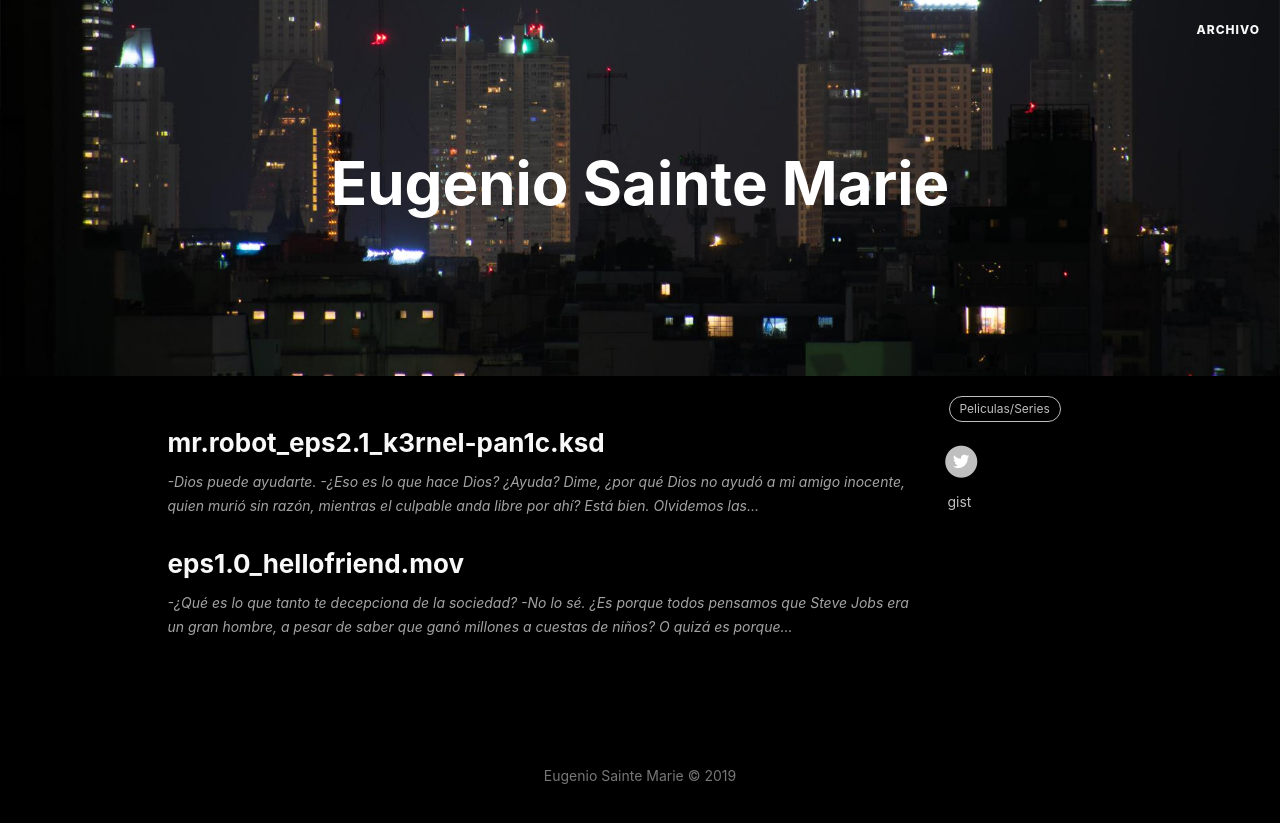
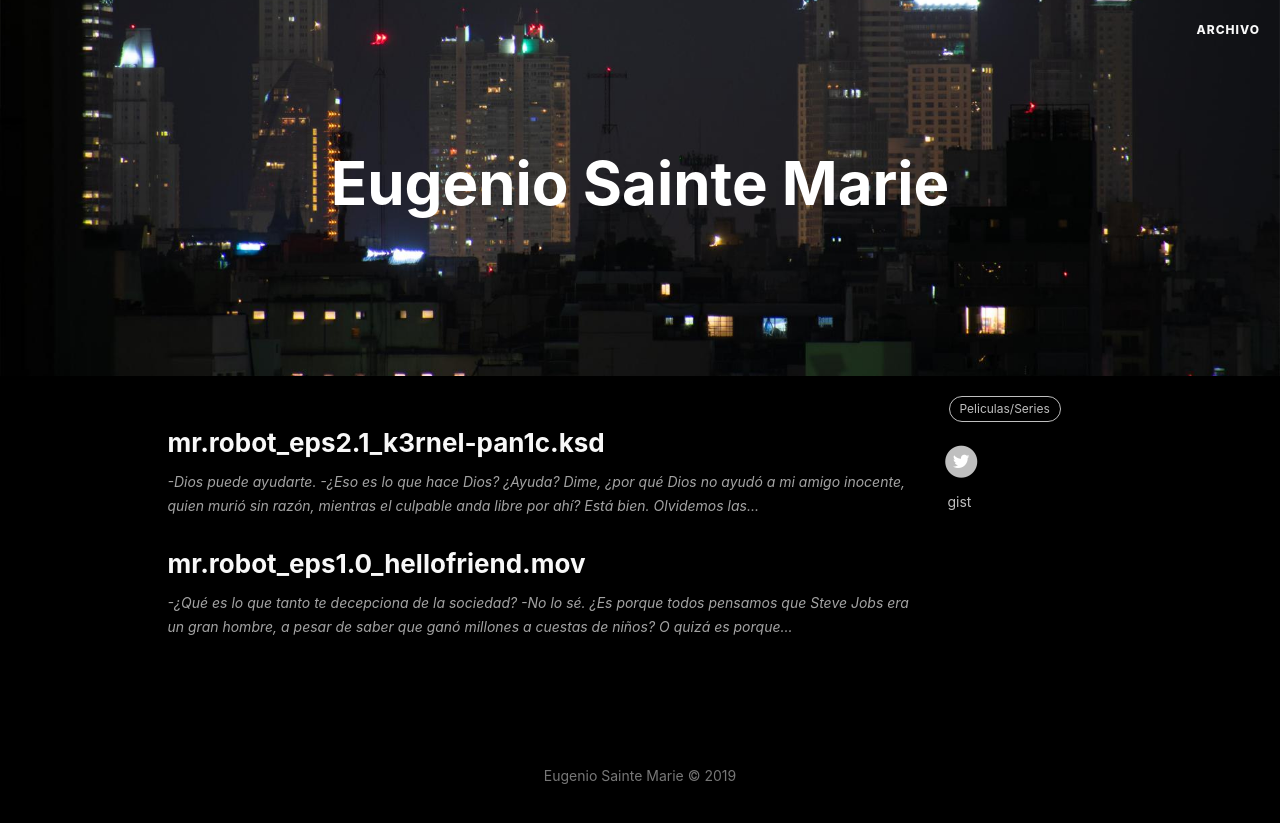
Before and after one commit to eugeniosaintemarie/notes, a Jekyll site: the page built from index.html, in a window 1280 px wide. Shown: the top 823 px of the page. Built offline with Jekyll 4.4.1, drawn with Linux system fonts in a browser that asks for light colours; the list of posts is cut into pages by our own code; comment, search, counter and statistics services are not loaded.

Commit message:
Update and rename 2019-12-29-hellofriend.markdown to 2019-12-29-mrrobothellofriend.markdown

```diff
--- a/_posts/2019-12-29-hellofriend.markdown
+++ b/_posts/2019-12-29-mrrobothellofriend.markdown
@@ -1,9 +1,9 @@
 ---
 layout:     post
-title:      "eps1.0_hellofriend.mov"
+title:      "mr.robot_eps1.0_hellofriend.mov"
 date:       2019-12-29
 author:     ""
-header-img: "img/posts/2019-12-29-hellofriend.jpg"
+header-img: "img/posts/2019-12-29-mrrobothellofriend.jpg"
 lang:
 tags:
   - Peliculas/Series
```
